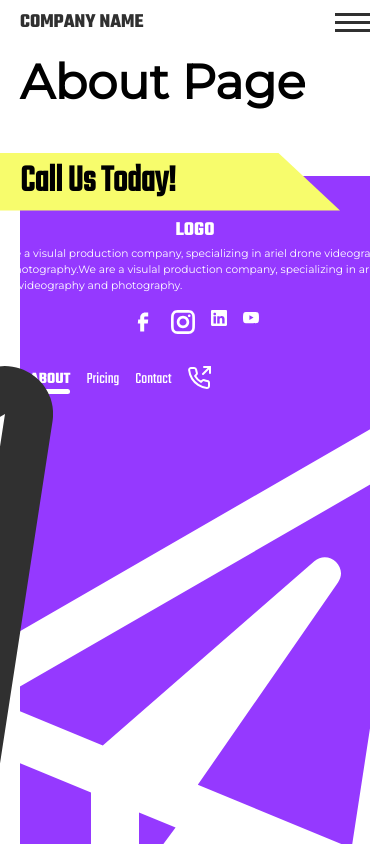
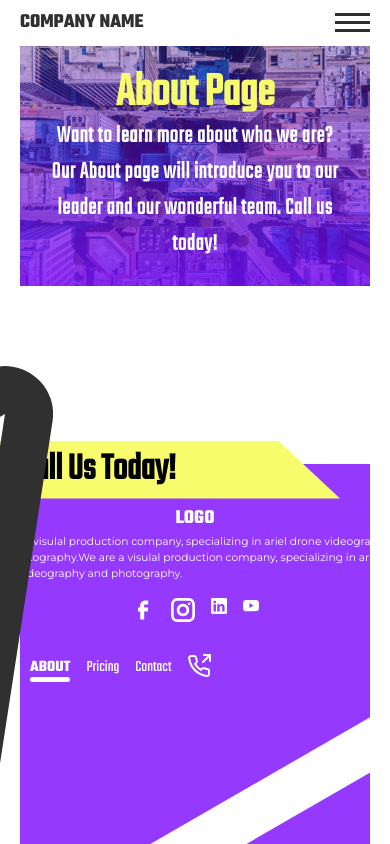
Before and after one commit to ChristianWare/templateOne, a Next.js app: page /about in a window 390 px wide. Shown: the top 844 px of the page. Built offline with nearby package versions, Linux system fonts and the light colour scheme.

Commit message:
PageIntro Update added on each page

```diff
--- a/pages/about.js
+++ b/pages/about.js
@@ -1,10 +1,16 @@
 import styles from '../styles/about.module.css'
+import PageIntro from '../src/comps/PageIntro';
+import BG from "../public/images/bg.jpg";
 
 function about() {
   return (
-    <div>
-      <h1>About Page</h1>
-    </div>
+    <section>
+      <PageIntro
+        src={BG}
+        heading='About Page'
+        copy='Want to learn more about who we are? Our About page will introduce you to our leader and our wonderful team. Call us today!'
+      />
+    </section>
   );
 }
 
--- /dev/null
+++ b/src/comps/PageIntro.js
@@ -0,0 +1,23 @@
+import styles from './PageIntro.module.css'
+import Image from "next/image";
+import BG from "../../public/images/bg.jpg";
+import Services from "./services";
+
+function PageIntro({ src = "/public/images/bg.jpg", heading, copy }) {
+  return (
+    <section className={styles.pageIntroContainer}>
+      <div className={styles.imgContainer}></div>
+      <Image src={src} layout='fill' objectFit='cover' className={styles.img} />
+      <div className={styles.content}>
+        <h1 className={styles.heading}>
+          {heading}
+        </h1>
+        <h2 className={styles.copy}>
+          {copy}
+        </h2>
+      </div>
+    </section>
+  );
+}
+
+export default PageIntro
--- /dev/null
+++ b/src/comps/PageIntro.module.css
@@ -0,0 +1,77 @@
+.pageIntroContainer {
+    background-color: var(--accent3);
+    position: relative;
+    margin-bottom: 15rem;
+}
+
+.content {
+    padding: 5rem;
+    display: flex;
+    flex-direction: column;
+    align-items: center;
+    justify-content: center;
+    gap: 3rem;
+}
+
+.imgContainer {
+    z-index: 2;
+    position: absolute;
+    height: 100%;
+    width:100%;
+    background: linear-gradient(to bottom, rgb(123, 8, 255, 0.2), rgb(123, 8, 255, 0.8));
+    /* background: linear-gradient(rgba(0,0,0,0.65), rgba(0,0,0,0.65)); */
+}
+
+.img {
+    z-index: 1;
+}
+
+.heading {
+    font-family: "TekoRegular";
+    font-size: 6rem;
+    color: var(--accent2);
+    text-align: center;
+    line-height: 1;
+    z-index: 3;
+}
+
+.heading span {
+    font-family: "TekoRegular";
+    color: var(--accent2);
+}
+
+.copy {
+    width: 60%;
+    color: var(--accent4);
+    font-family: "TekoLight";
+    letter-spacing: .8px;
+    text-align: center;
+    font-size: 3rem;
+    z-index: 3;
+    margin-top: -2rem;
+}
+
+
+@media screen and (max-width: 868px) {
+    .content {
+        gap: 2rem
+    }
+}
+
+@media screen and (max-width: 768px) {
+    .copy {
+        width: 100%;
+    }
+}
+
+@media screen and (max-width: 480px) {
+    .content {
+        padding: 3rem;
+    }
+}
+
+@media screen and (max-width: 320px) {
+    .content {
+        padding: 2rem;
+    }
+}
```
Also changed, not shown: pages/contact.js (+12 -4 lines), pages/pricing.js (+9 -3 lines), pages/services.js (+9 -3 lines).
